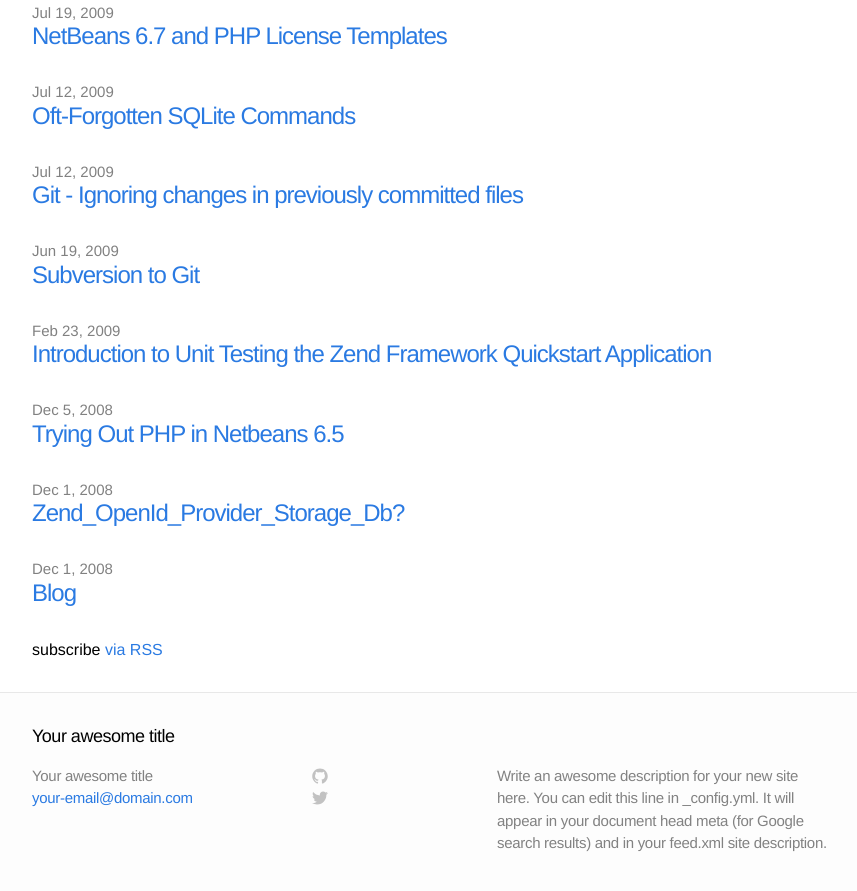
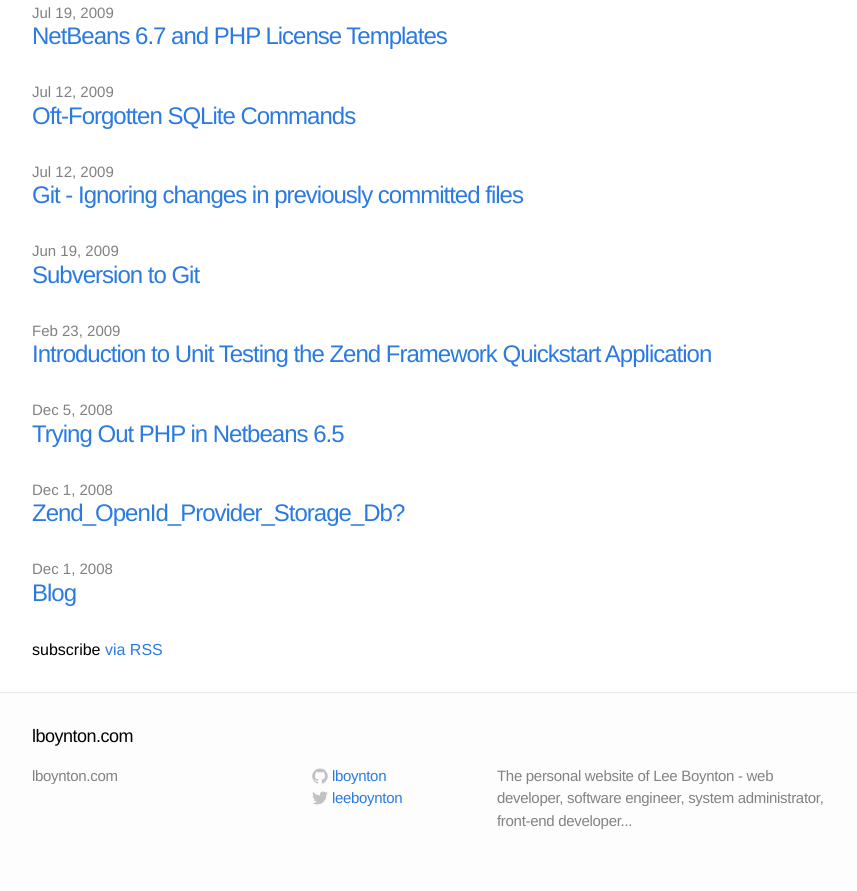
Before and after one commit to lboynton/lboynton.github.io, a Jekyll site: the page built from index.html, in a window 1280 px wide and 900 px high, scrolled down 855 px. Shown: the top 891 px of the window, without its empty margins (208-1065 px from the left). Built offline with Jekyll 4.4.1, drawn with Linux system fonts in a browser that asks for light colours; some of the changed text lies outside the part shown.

Commit message:
Update config and links

```diff
--- a/_config.yml
+++ b/_config.yml
@@ -1,9 +1,12 @@
 # Site settings
-title: Your awesome title
-email: your-email@domain.com
-description: "Write an awesome description for your new site here. You can edit this line in _config.yml. It will appear in your document head meta (for Google search results) and in your feed.xml site description."
+title: lboynton.com
+description: "The personal website of Lee Boynton - web developer, software engineer, system administrator, front-end developer..."
 baseurl: ""
-url: "http://yourdomain.com"
+url: "http://lboynton.com"
+username:
+    github: lboynton
+    twitter: leeboynton
+    linkedin: lboynton
 
 # Build settings
 markdown: kramdown
--- a/_includes/footer.html
+++ b/_includes/footer.html
@@ -7,14 +7,13 @@
     <div class="footer-col-1 column">
       <ul>
         <li>{{ site.title }}</li>
-        <li><a href="mailto:{{ site.email }}">{{ site.email }}</a></li>
       </ul>
     </div>
 
     <div class="footer-col-2 column">
       <ul>
         <li>
-          <a href="https://github.com/{{ site.username }}">
+          <a href="https://github.com/{{ site.username.github }}">
             <span class="icon github">
               <svg version="1.1" class="github-icon-svg" xmlns="http://www.w3.org/2000/svg" xmlns:xlink="http://www.w3.org/1999/xlink" x="0px" y="0px"
                  viewBox="0 0 16 16" enable-background="new 0 0 16 16" xml:space="preserve">
@@ -29,11 +28,11 @@
                 c0,0.208,0.14,0.449,0.534,0.373c3.081-1.028,5.302-3.935,5.302-7.362C15.76,3.906,12.285,0.431,7.999,0.431z"/>
               </svg>
             </span>
-            <span class="username">{{ site.username }}</span>
+            <span class="username">{{ site.username.github }}</span>
           </a>
         </li>
         <li>
-          <a href="https://twitter.com/{{ site.username }}">
+          <a href="https://twitter.com/{{ site.username.twitter }}">
             <span class="icon twitter">
               <svg version="1.1" class="twitter-icon-svg" xmlns="http://www.w3.org/2000/svg" xmlns:xlink="http://www.w3.org/1999/xlink" x="0px" y="0px"
                  viewBox="0 0 16 16" enable-background="new 0 0 16 16" xml:space="preserve">
@@ -46,7 +45,7 @@
                 c6.015,0,9.304-4.983,9.304-9.304c0-0.142-0.003-0.283-0.009-0.423C14.976,4.29,15.531,3.714,15.969,3.058z"/>
               </svg>
             </span>
-            <span class="username">{{ site.username }}</span>
+            <span class="username">{{ site.username.twitter }}</span>
           </a>
         </li>
       </ul>
--- a/_includes/header.html
+++ b/_includes/header.html
@@ -17,6 +17,7 @@
         </svg>
       </a>
       <div class="trigger">
+        <a class="page-link" href="http://cv.lboynton.com">CV</a>
         {% for page in site.pages %}
           <a class="page-link" href="{{ page.url | prepend: site.baseurl }}">{{ page.title }}</a>
         {% endfor %}
```
